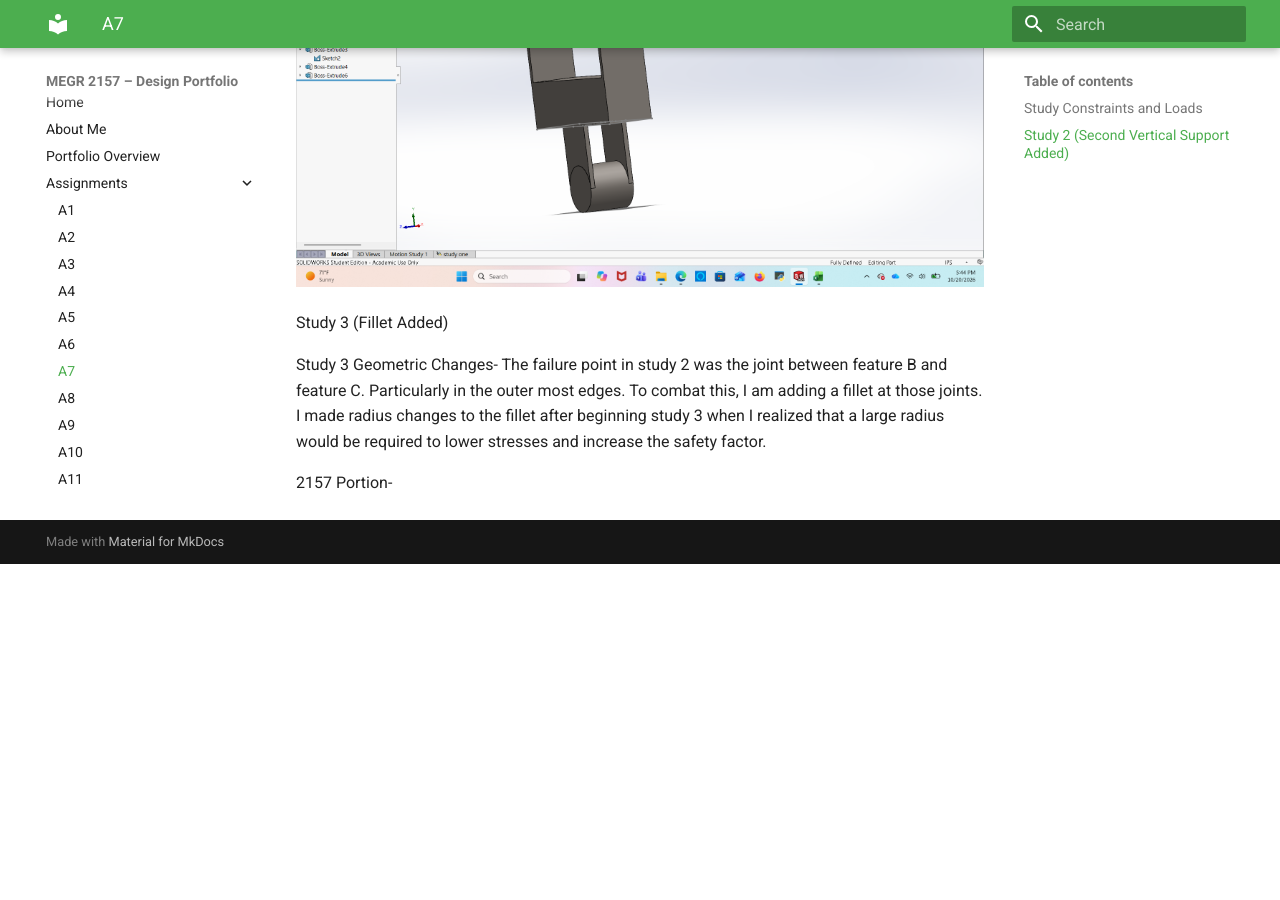
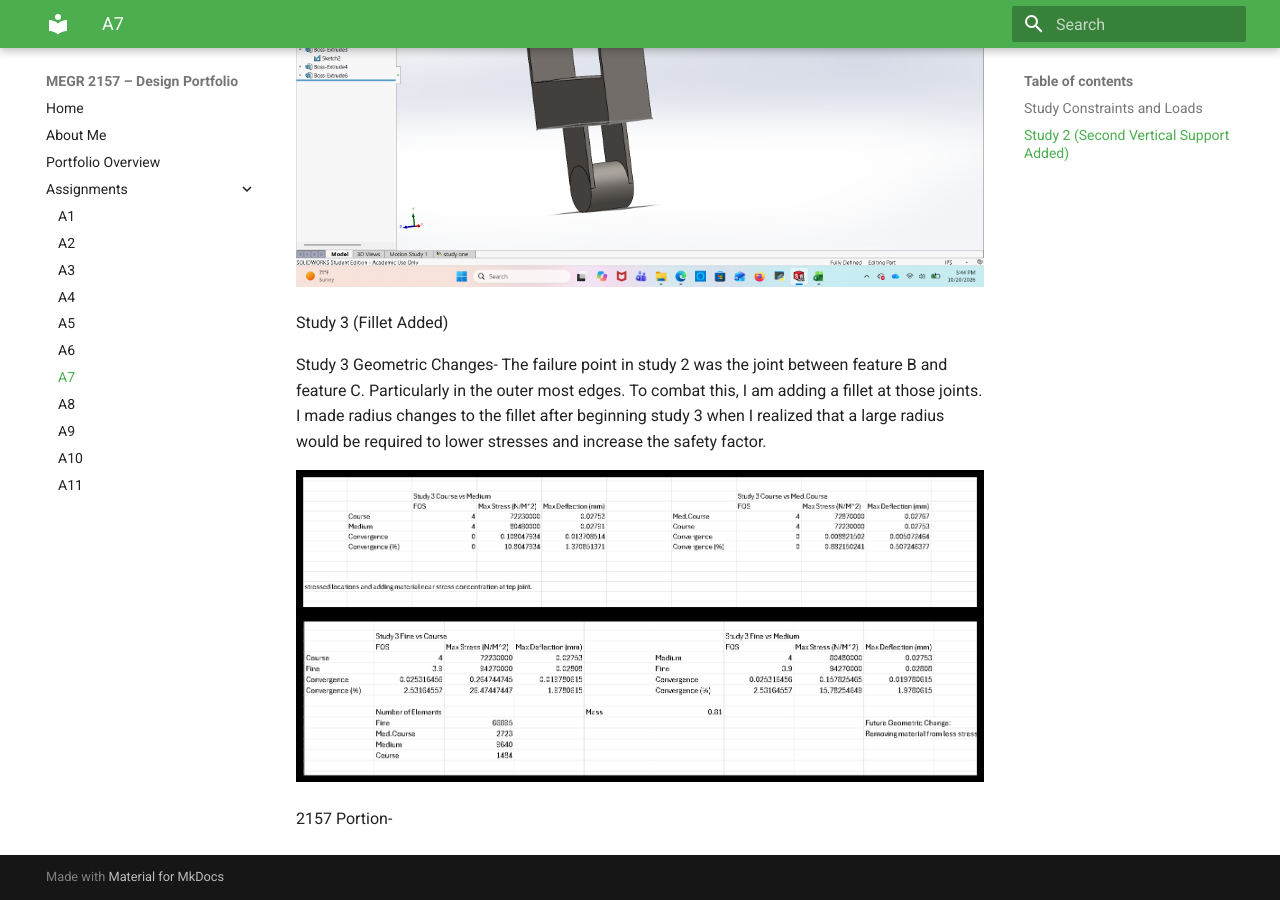
Before and after one commit to Taylor-Rockefeller-Portfolio/megr2157-portfolio, an MkDocs documentation site: the page built from docs/assignments/A07/index.md, in a window 1280 px wide and 900 px high, scrolled down 5688 px. Built offline with MkDocs 1.6.1 and Material for MkDocs 9.7.7, drawn with Linux system fonts in a browser that asks for light colours; before the commit the page ends 6252 px from its top, so only the background shows below that.

Commit message:
Update Study 3 with fillet addition and radius changes
Added a fillet to joints in Study 3 to reduce stress.

```diff
--- a/docs/assignments/A07/index.md
+++ b/docs/assignments/A07/index.md
@@ -44,4 +44,6 @@ Study 3 (Fillet Added)
 
 Study 3 Geometric Changes- The failure point in study 2 was the joint between feature B and feature C. Particularly in the outer most edges. To combat this, I am adding a fillet at those joints. I made radius changes to the fillet after beginning study 3 when I realized that a large radius would be required to lower stresses and increase the safety factor.
 
+![](study_3_excel.jpg)
+
 2157 Portion-
```
